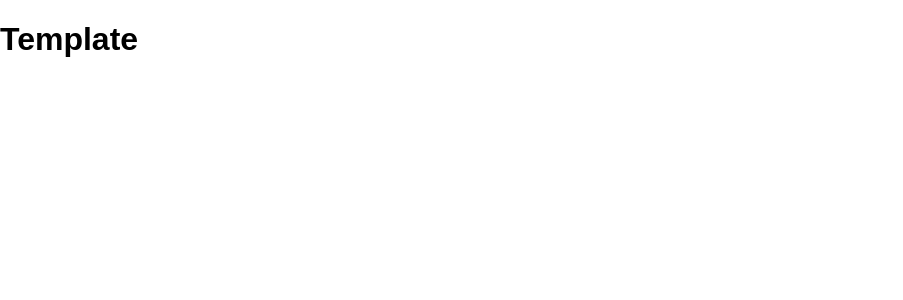
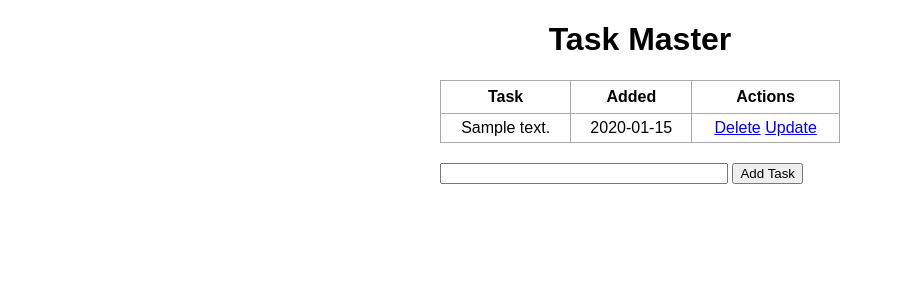
Before and after one commit to johnmesquitac/Task-Master-Flask, a Flask app: page / in a window 1280 px wide. Shown: the top 300 px of the page, without its empty margins (0-903 px from the left). Run offline with Flask 2, Linux system fonts and the light colour scheme; tables that the repository leaves empty hold one stand-in row (values such as "Sample post").

Commit message:
App running locally

```diff
--- a/app.py
+++ b/app.py
@@ -1,10 +1,63 @@
-from flask import Flask, render_template, url_for
+from flask import Flask, render_template, url_for, request, redirect
+from flask_sqlalchemy import SQLAlchemy
+from datetime import datetime
 
 app = Flask(__name__)
+app.config['SQLALCHEMY_DATABASE_URI'] = 'sqlite:///test.db' #relative db
+app.config['SQLALCHEMY_TRACK_MODIFICATIONS'] = False
+db = SQLAlchemy(app)
 
-@app.route('/')
+class Todo(db.Model):#creating our database
+    id = db.Column(db.Integer, primary_key=True)
+    content = db.Column(db.String(200), nullable=False)
+    completed = db.Column(db.Integer, default=0)
+    date_created = db.Column(db.DateTime, default=datetime.utcnow)
+
+    def __repr__(self):
+        return '<Task %r>' % self.id
+
+@app.route('/',methods=['POST','GET'])
 def index():
-    return render_template('index.html')
+    if request.method== 'POST':
+        task_content = request.form['content']
+        new_task = Todo(content=task_content)
+        try:
+            db.session.add(new_task)
+            db.session.commit()
+            return redirect('/')
+        except:
+                return 'There was an issue adding your task'
+    else:
+        tasks = Todo.query.order_by(Todo.date_created).all()
+        return render_template('index.html', tasks=tasks)
+
+@app.route('/delete/<int:id>')
+def delete(id):
+    task_to_delete = Todo.query.get_or_404(id)
+
+    try:
+        db.session.delete(task_to_delete)
+        db.session.commit()
+        return redirect('/')#back to homepage
+    except:
+        return 'There was a problem deleting that task'
+
+
+@app.route('/update/<int:id>', methods=['GET', 'POST'])
+def upate(id):
+    task = Todo.query.get_or_404(id)
+    if request.method == 'POST':
+        task.content = request.form['content']
+
+        try:
+            db.session.commit()
+            return redirect('/')
+        except:
+            return 'There was an issue updating that task'
+    else:
+        return render_template('update.html', task=task)
+
+
 
 
 if __name__ == "__main__":
--- a/static/css/main.css
+++ b/static/css/main.css
@@ -1,5 +1,35 @@
-body{
+body, html {
     margin: 0;
-    font-family: sans-serif;
+    font-family: Arial;
+}
 
+.content {
+    margin: 0 auto;
+    width: 400px;
 }
+
+table, td, th {
+    border: 1px solid #aaa;
+}
+
+table {
+    border-collapse: collapse;
+    width: 100%;
+}
+
+th {
+    height: 30px;
+}
+
+td {
+    text-align: center;
+    padding: 5px;
+}
+
+.form {
+    margin-top: 20px;
+}
+
+#content {
+    width: 70%;
+}
--- a/templates/base.html
+++ b/templates/base.html
@@ -1,11 +1,13 @@
 <!DOCTYPE html>
+<html lang="en">
 <head>
-    <link rel="stylesheet" href="{{url_for('static',filename='css/main.css')}}">
+    <meta charset="UTF-8">
+    <meta name="viewport" content="width=device-width, initial-scale=1.0">
+    <meta http-equiv="X-UA-Compatible" content="ie=edge">
+    <link rel="stylesheet" type="text/css" href="static/css/main.css">
     {% block head %}{% endblock %}
-
 </head>
-
 <body>
     {% block body %}{% endblock %}
 </body>
-</hmtl>
+</html>
--- a/templates/index.html
+++ b/templates/index.html
@@ -1,9 +1,38 @@
 {% extends 'base.html' %}
 
 {% block head %}
-
+<title>Task Master</title>
 {% endblock %}
 
 {% block body %}
-<h1> Template</h1>
+<div class="content">
+    <h1 style="text-align: center">Task Master</h1>
+    {% if tasks|length < 1 %}
+        <h4 style="text-align: center"> There are no tasks. Create one below! </h4>
+    {% else %}
+        <table>
+            <tr>
+            <th>Task</th>
+            <th>Added</th>
+            <th>Actions</th>
+            </tr>
+            {% for task in tasks %}
+                <tr>
+                    <td>{{ task.content }}</td>
+                    <td>{{ task.date_created.date()}}</td>
+                    <td>
+                        <a href="/delete/{{task.id}}">Delete</a>
+                        <a href="/update/{{task.id}}">Update</a>
+                    </td>
+                </tr>
+            {% endfor %}
+            </table>
+            {% endif %}
+    <div class="form">
+        <form action="/" method="POST">
+            <input type="text" name="content" id="content">
+            <input type="submit" value="Add Task">
+        </form>
+    </div>
+</div>
 {% endblock %}
```
Also changed, not shown: templates/update.html (added, +18 -0 lines), test.db (added).
